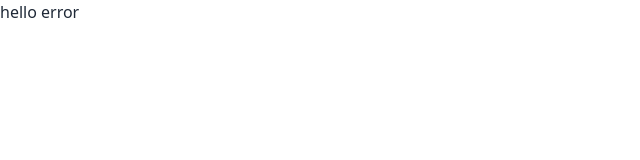
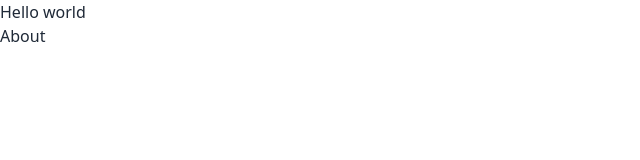
Before and after one commit to Abu-Bokkor-Siddik/SuperShope_C, a React (Vite) app: page /about in a window 1280 px wide. Before the commit this address had no page. Shown: the top 160 px of the page, without its empty margins (0-640 px from the left). Built offline with nearby package versions, Linux system fonts and the light colour scheme.

Commit message:
added some content

```diff
--- a/src/pages/About.jsx
+++ b/src/pages/About.jsx
@@ -3,7 +3,7 @@
 const About = () => {
   return (
     <div>
-
+      <h1>About</h1>
     </div>
   )
 }
--- a/src/pages/Contact.jsx
+++ b/src/pages/Contact.jsx
@@ -3,7 +3,7 @@
 const Contact = () => {
   return (
     <div>
-
+ <h1>Contact</h1>
     </div>
   )
 }
--- a/src/pages/Home.jsx
+++ b/src/pages/Home.jsx
@@ -1,9 +1,11 @@
+import { Outlet } from "react-router"
 
 
 const Home = () => {
   return (
     <div>
-
+      <h1>Hello world</h1>
+      <Outlet></Outlet>
     </div>
   )
 }
```
Also changed, not shown: src/main.jsx (+9 -7 lines).
